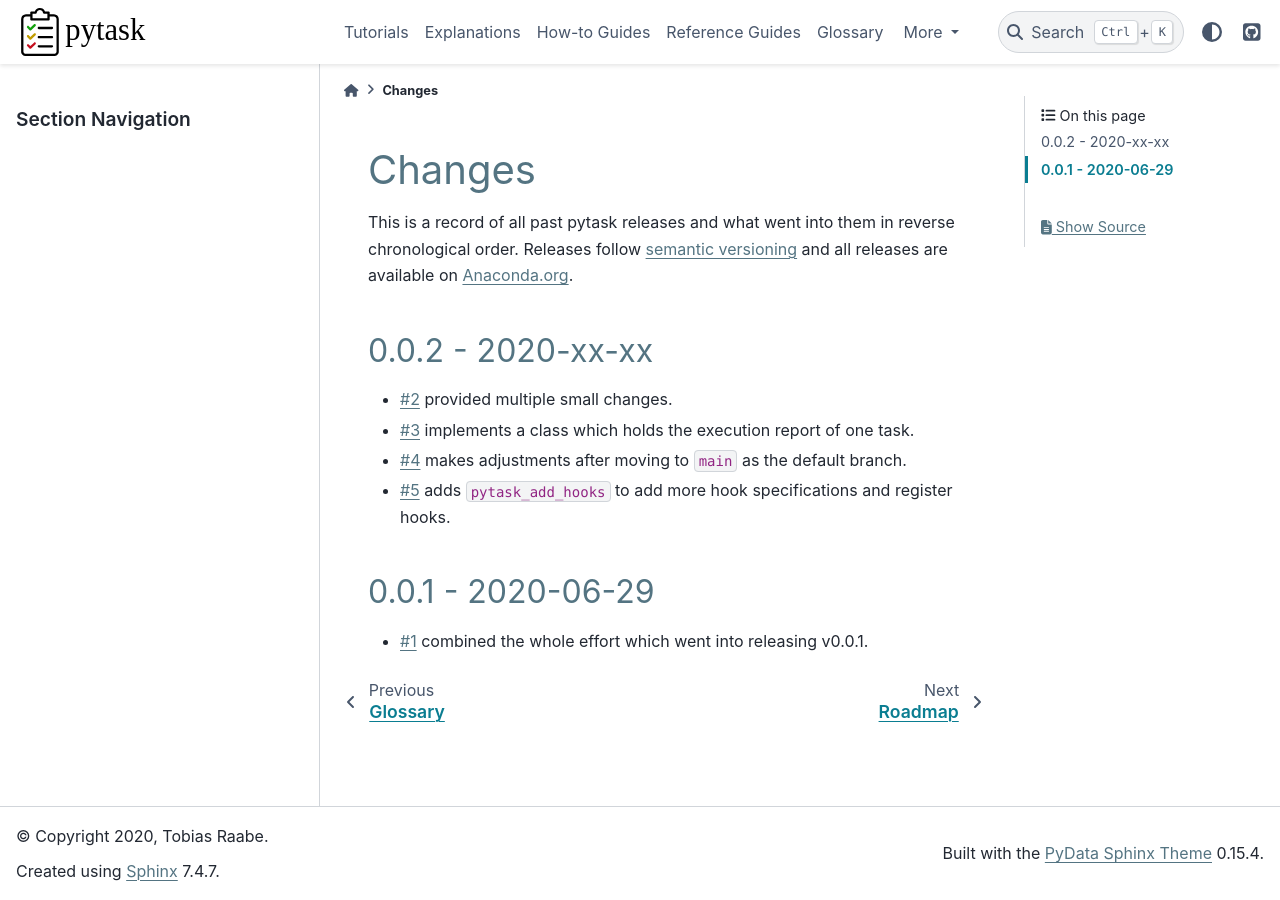
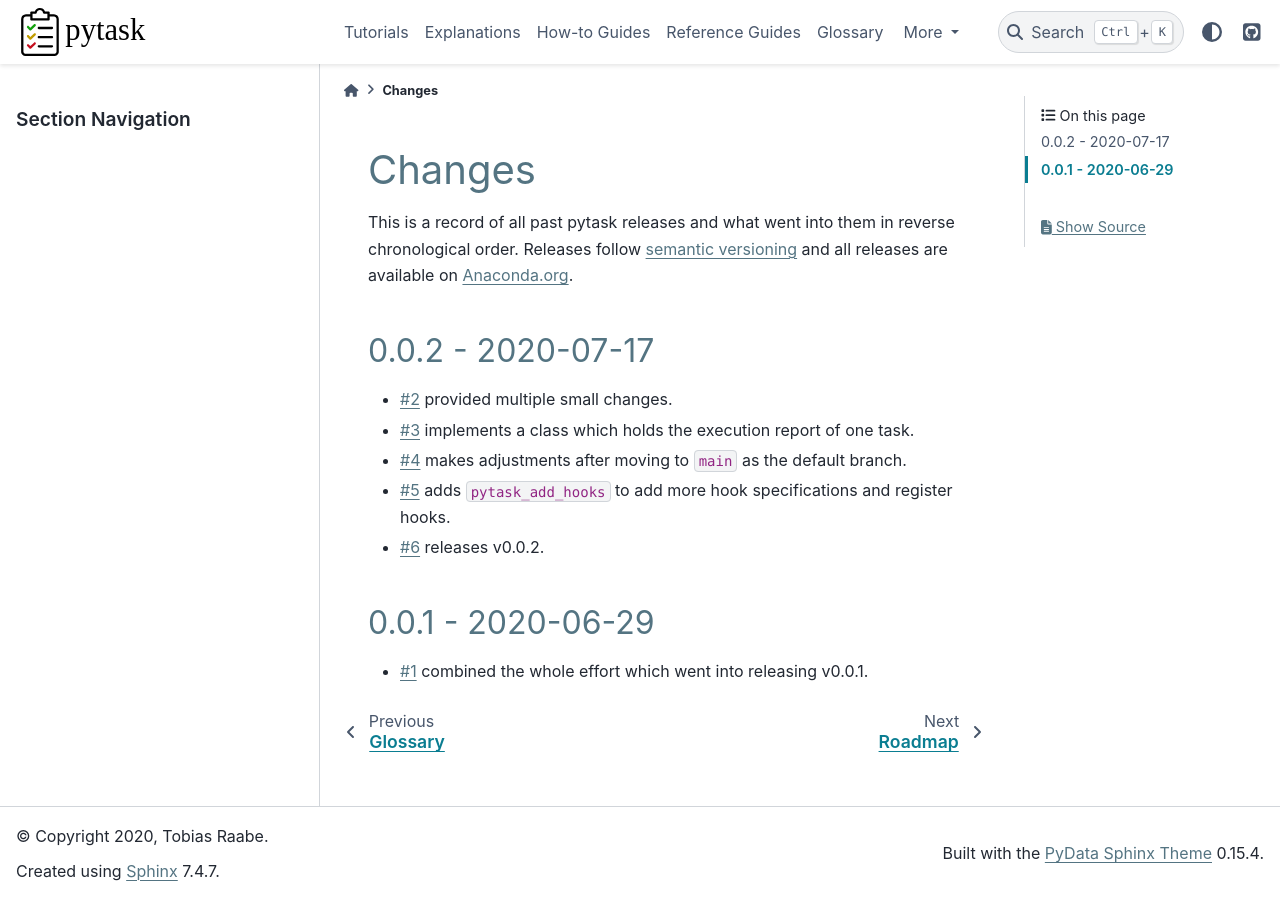
Before and after one commit to pytask-dev/pytask, a Sphinx documentation site: the page built from docs/changes.rst, in a window 1280 px wide. Built offline with Sphinx 7.4.7 and the PyData theme 0.15.4, drawn with Linux system fonts in a browser that asks for light colours.

Commit message:
Release 0.0.2.

```diff
--- a/docs/changes.rst
+++ b/docs/changes.rst
@@ -6,13 +6,14 @@ chronological order. Releases follow `semantic versioning <https://semver.org/>`
 all releases are available on `Anaconda.org <https://anaconda.org/pytask/pytask>`_.
 
 
-0.0.2 - 2020-xx-xx
+0.0.2 - 2020-07-17
 ------------------
 
 - :gh:`2` provided multiple small changes.
 - :gh:`3` implements a class which holds the execution report of one task.
 - :gh:`4` makes adjustments after moving to ``main`` as the default branch.
 - :gh:`5` adds ``pytask_add_hooks`` to add more hook specifications and register hooks.
+- :gh:`6` releases v0.0.2.
 
 
 0.0.1 - 2020-06-29
--- a/docs/conf.py
+++ b/docs/conf.py
@@ -19,7 +19,7 @@ copyright = "2020, Tobias Raabe"  # noqa: A001
 author = "Tobias Raabe"
 
 # The full version, including alpha/beta/rc tags
-release = "0.0.1"
+release = "0.0.2"
 
 
 # -- General configuration -------------------------------------------------------------
--- a/setup.cfg
+++ b/setup.cfg
@@ -1,5 +1,5 @@
 [bumpversion]
-current_version = 0.0.1
+current_version = 0.0.2
 parse = (?P<major>\d+)\.(?P<minor>\d+)(\.(?P<patch>\d+))(\-?((dev)?(?P<dev>\d+))?)
 serialize =
 	{major}.{minor}.{patch}dev{dev}
--- a/setup.py
+++ b/setup.py
@@ -14,7 +14,7 @@ PROJECT_URLS = {
 
 setup(
     name="pytask",
-    version="0.0.1",
+    version="0.0.2",
     description=DESCRIPTION,
     long_description=DESCRIPTION + "\n\n" + README,
     long_description_content_type="text/x-rst",
--- a/src/pytask/__init__.py
+++ b/src/pytask/__init__.py
@@ -1,7 +1,7 @@
 import pluggy
 from pytask.mark import MARK_GEN as mark  # noqa: F401, N811
 
-__version__ = "0.0.1"
+__version__ = "0.0.2"
 
 
 hookimpl = pluggy.HookimplMarker("pytask")
```
